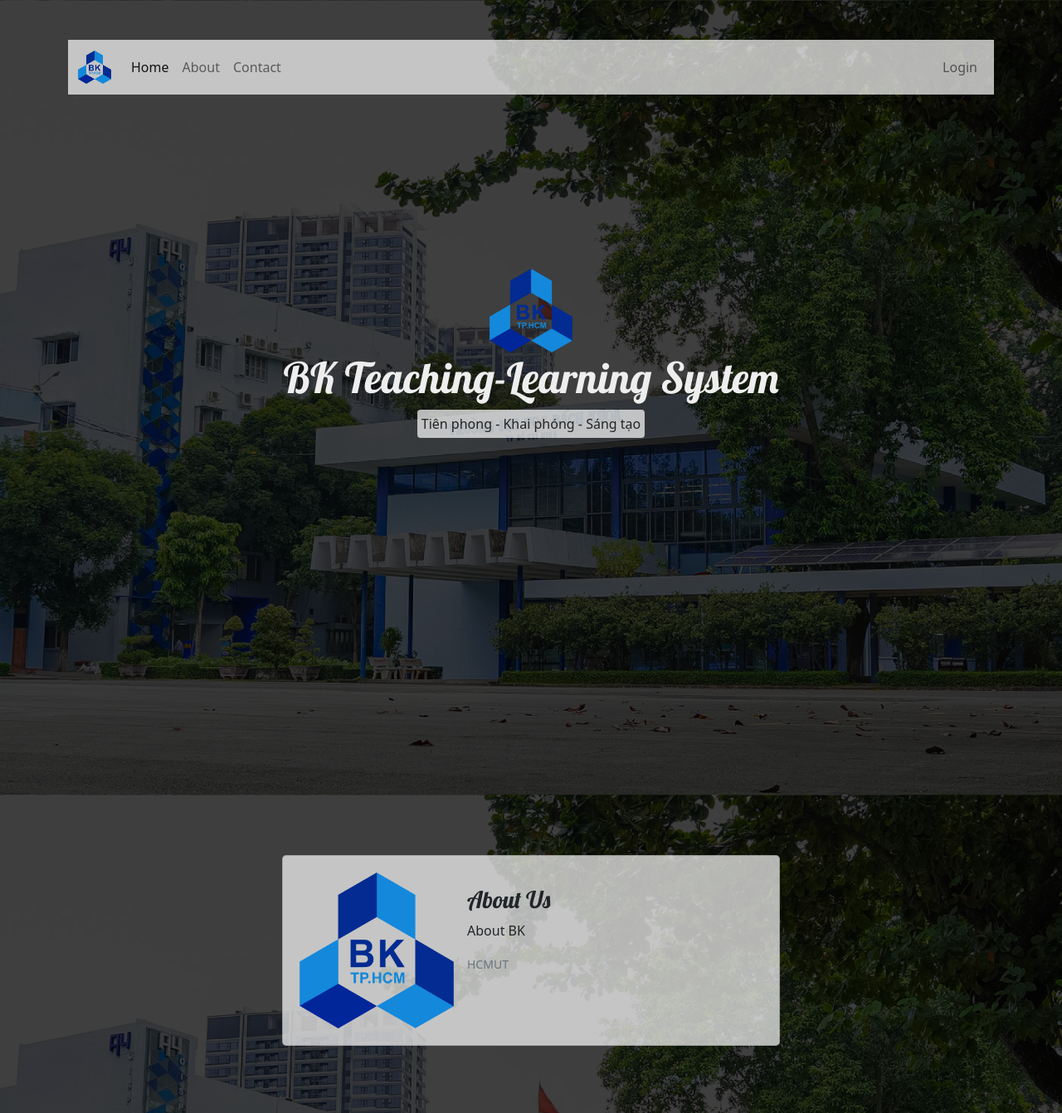
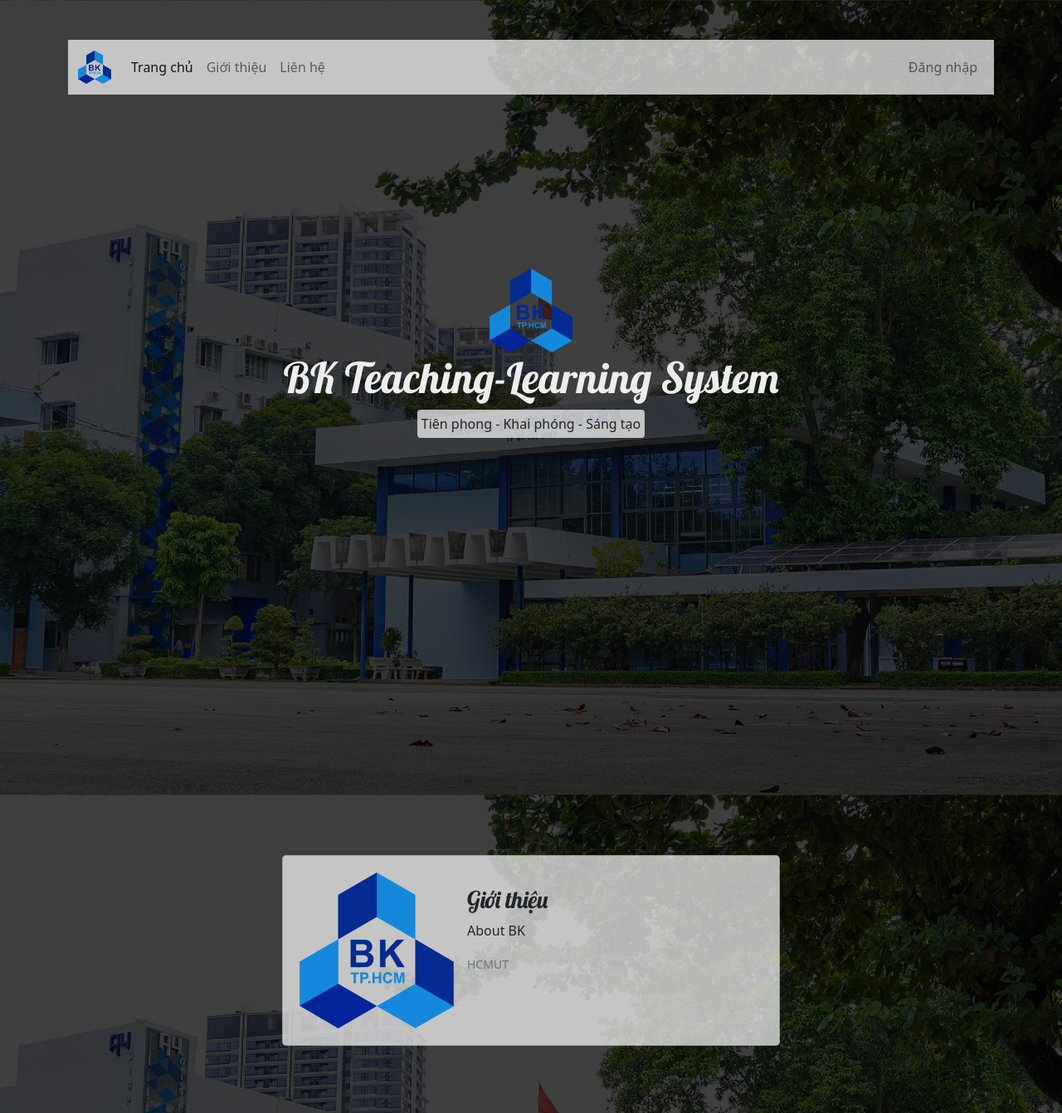
Before and after one commit to PhucLe03/School-management-system-with-PHP, a PHP site: page / in a window 1280 px wide. Shown: the top 1342 px of the page at 83% size. Run offline with PHP 8.4, Linux system fonts and the light colour scheme.

Commit message:
Minor update

```diff
--- a/index.php
+++ b/index.php
@@ -23,18 +23,18 @@
 		    <div class="collapse navbar-collapse" id="navbarSupportedContent">
 		      <ul class="navbar-nav me-auto mb-2 mb-lg-0">
 		        <li class="nav-item">
-		          <a class="nav-link active" aria-current="page" href="#">Home</a>
+		          <a class="nav-link active" aria-current="page" href="#">Trang chủ</a>
 		        </li>
 		        <li class="nav-item">
-		          <a class="nav-link" href="#about">About</a>
+		          <a class="nav-link" href="#about">Giới thiệu</a>
 		        </li>
 		        <li class="nav-item">
-		          <a class="nav-link" href="#contact">Contact</a>
+		          <a class="nav-link" href="#contact">Liên hệ</a>
 		        </li>
 		      </ul>
 		      <ul class="navbar-nav me-right mb-2 mb-lg-0">
 		      	<li class="nav-item">
-		          <a class="nav-link" href="login.php">Login</a>
+		          <a class="nav-link" href="login.php">Đăng nhập</a>
 		        </li>
 		      </ul>
 		  </div>
@@ -54,7 +54,7 @@
 			    </div>
 			    <div class="col-md-8">
 			      <div class="card-body">
-			        <h5 class="card-title">About Us</h5>
+			        <h5 class="card-title">Giới thiệu</h5>
 			        <p class="card-text">About BK</p>
 			        <p class="card-text"><small class="text-muted">HCMUT</small></p>
 			      </div>
```
Also changed, not shown: login.php (+6 -7 lines).
